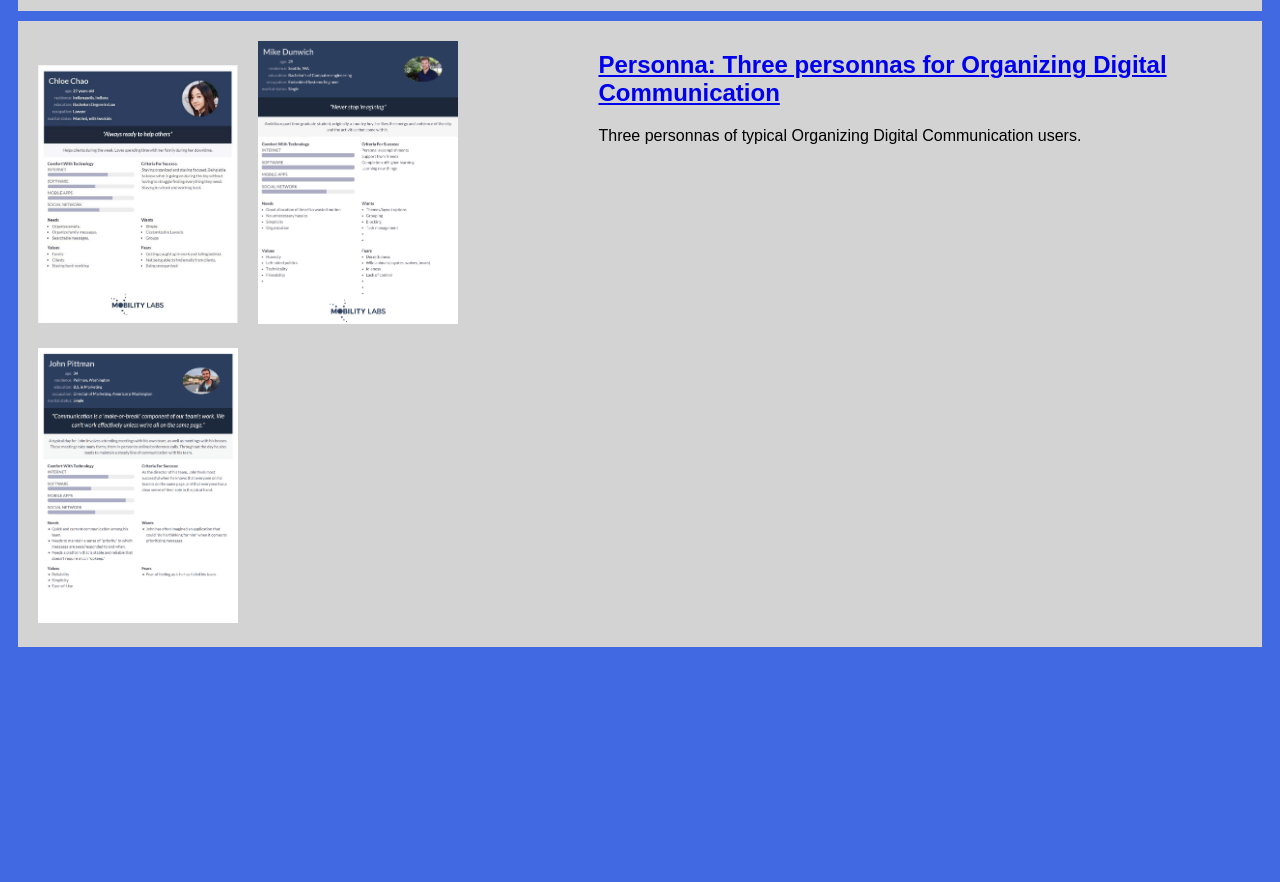
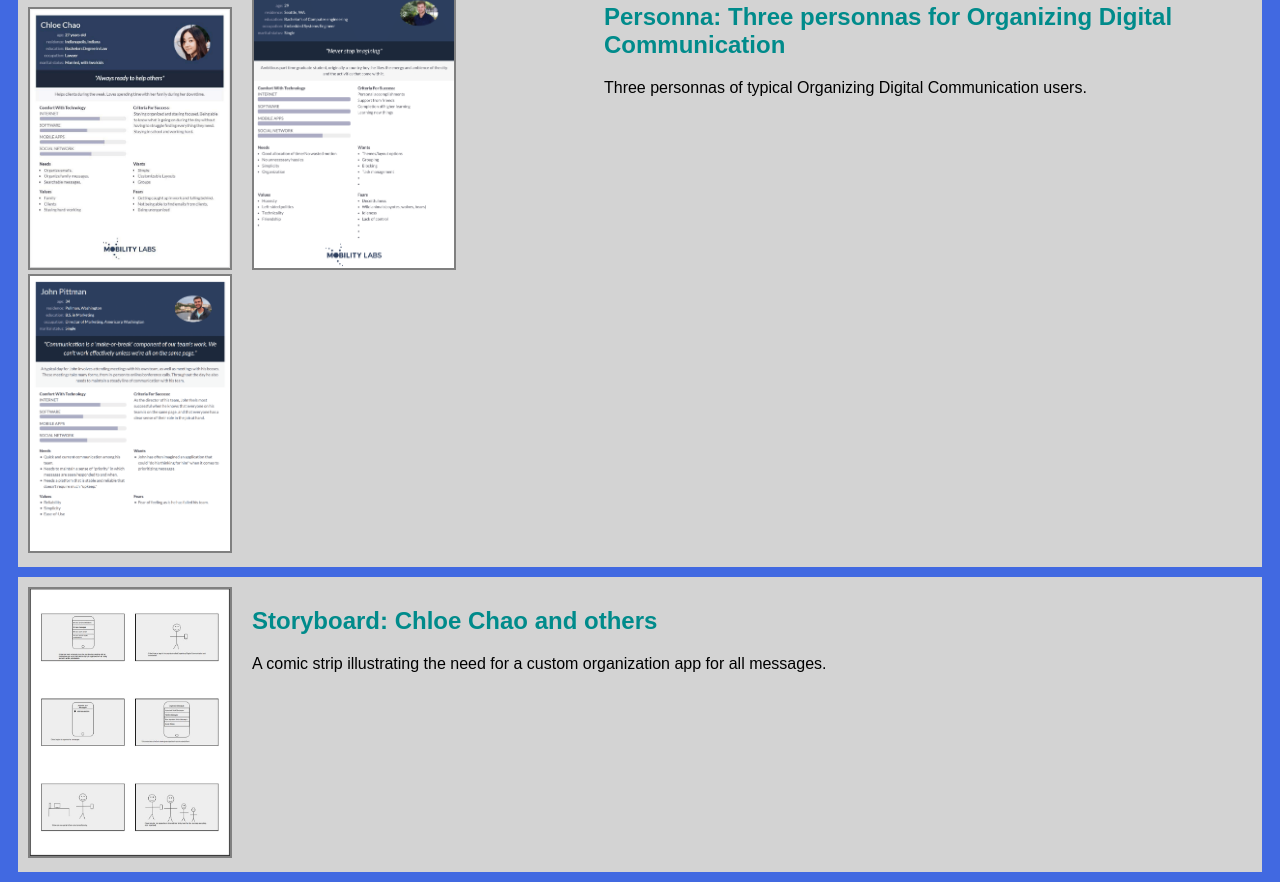
Before and after one commit to kyledburgess/kyledburgess.github.io, a plain HTML site: page index.html in a window 1280 px wide. Shown: the part 570-1452 px from the top of the page. Before the commit the page ends 1227 px from the top, so only its background shows below. Drawn offline with Linux system fonts and the light colour scheme.

Commit message:
Add files via upload

```diff
--- a/index.html
+++ b/index.html
@@ -33,5 +33,15 @@
                     </p>
                 </section>
                 </section>
+
+                <section class="assignment">
+                    <a href="Files/storyboard-merged[488].pdf"><img src="Images/storyboard.JPG"></a>
+                    <section class="ass-details">
+                        <a href="Files/storyboard-merged[488].pdf"><h2>Storyboard: Chloe Chao and others</h2></a>
+                        <p>
+                            A comic strip illustrating the need for a custom organization app for all messages.
+                        </p>
+                    </section>
+                    </section>
     </body>
 </html>
--- a/styles.css
+++ b/styles.css
@@ -12,10 +12,16 @@ body {
 
 .assignment img {
     width:200px;
-    padding: 10px;
+    border: 2px solid gray;
+    margin-right:20px;
 }
 
 h1 {
 color: navy;
 text-align:center;
 }
+
+a{
+    text-decoration: none;
+    color: darkcyan;
+}
```
